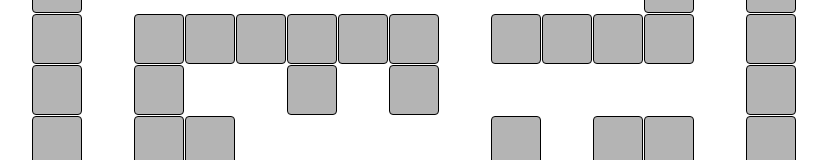
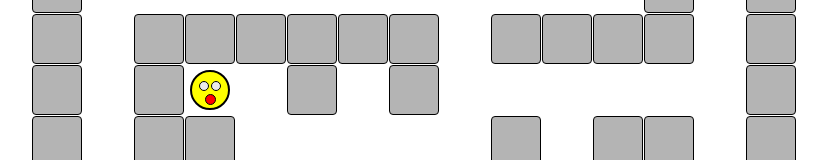
Before and after one commit to codingPete007/ClickNMove, a plain HTML site: page index.html in a window 1280 px wide. Shown: the part 201-361 px from the top of the page, without its empty margins (226-1053 px from the left). Drawn offline with Linux system fonts and the light colour scheme.

Commit message:
Update index.html

```diff
--- a/index.html
+++ b/index.html
@@ -9,8 +9,8 @@
   <body>
     <h1>Click 'N Move Game</h1>
     <div class="game-container" id="game-container"></div>
-    <div class="player-move-container>
-      <div class="player" id="player" style="top: 271px; left: 247px;">
+    <div class="movement-container">
+      <div class="player" id="player" style="top: 158px; left: 158px;">
         <div class="left eye"></div>
         <div class="right eye"></div>
         <div class="mouth"></div>
```
